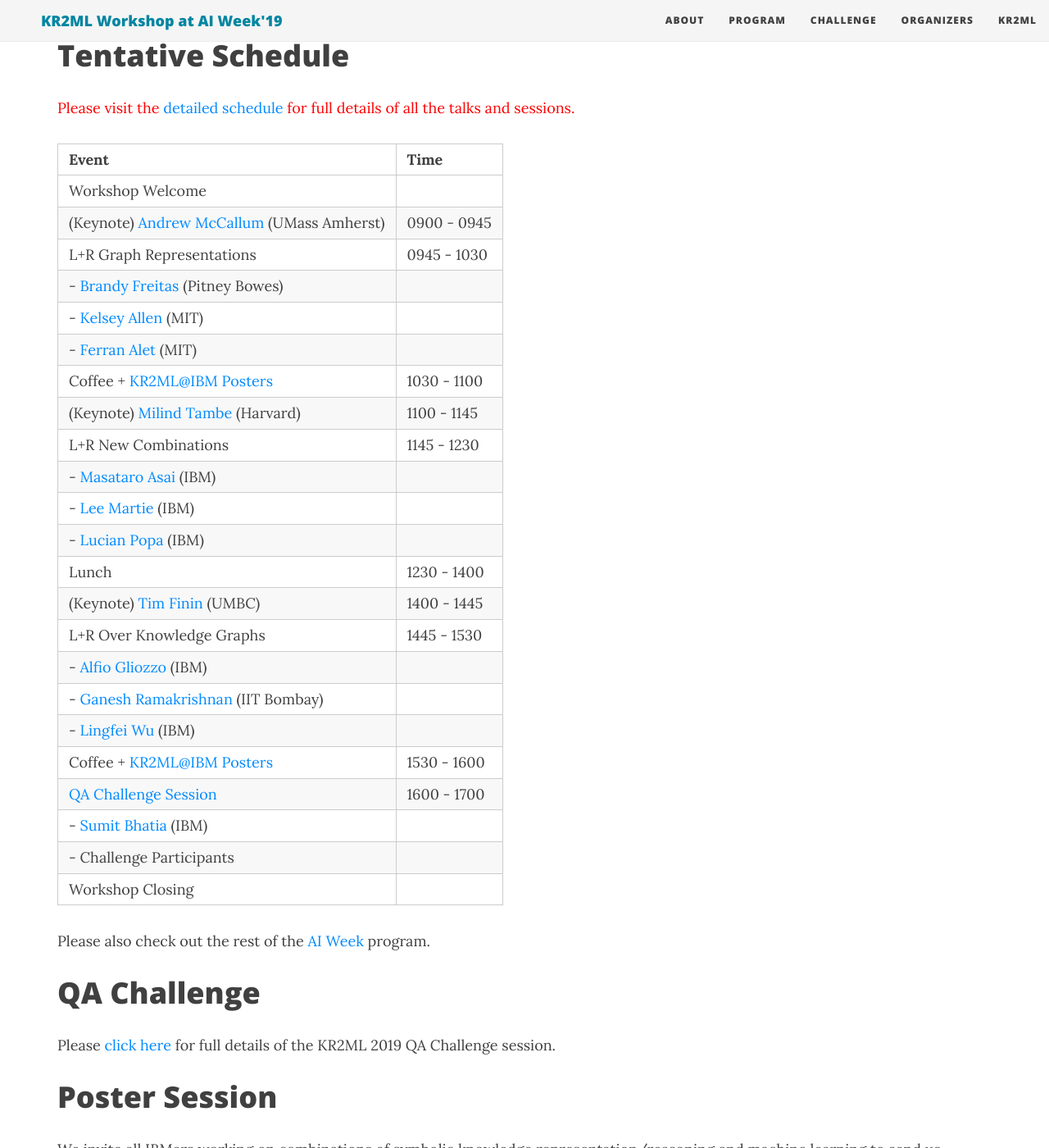
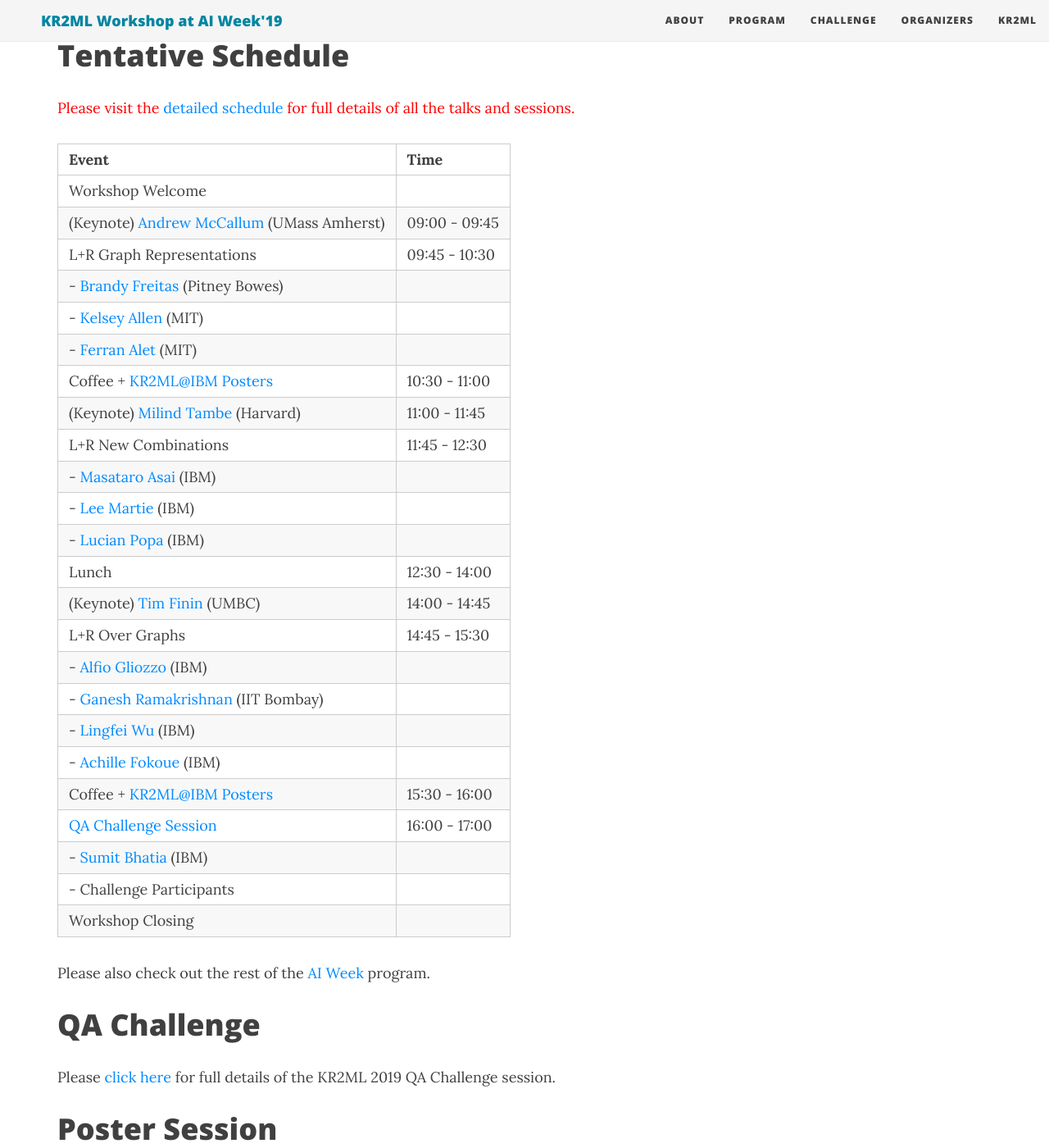
Before and after one commit to kr2ml/ibm-2019, a Jekyll site: the page built from index.md, in a window 1280 px wide and 1400 px high, scrolled down 852 px. Shown: the whole window at 82% size. Built offline with Jekyll 4.4.1, drawn with Linux system fonts in a browser that asks for light colours; nearby versions of some CDN libraries.

Commit message:
other schedule

```diff
--- a/index.md
+++ b/index.md
@@ -23,25 +23,26 @@ Machine learning (ML) has seen a tremendous amount of recent success, and has be
 | Event                                          | Time |
 |------------------------------------------------|----------|
 | Workshop Welcome  |   |
-| (Keynote) [Andrew McCallum](https://people.cs.umass.edu/~mccallum/) (UMass Amherst)    | 0900 - 0945  |
-| L+R Graph Representations                                | 0945 - 1030  |
+| (Keynote) [Andrew McCallum](https://people.cs.umass.edu/~mccallum/) (UMass Amherst)    | 09:00 - 09:45  |
+| L+R Graph Representations                                | 09:45 - 10:30  |
 | - [Brandy Freitas](https://www.linkedin.com/in/brandyalexandrafreitas) (Pitney Bowes)                |          |
 | - [Kelsey Allen](https://cbmm.mit.edu/about/people/allen) (MIT)                           |          |
 | - [Ferran Alet](http://web.mit.edu/alet/www/) (MIT)                             |          |
-| Coffee + [KR2ML@IBM Posters](#poster-session)                     | 1030 - 1100  |
-| (Keynote) [Milind Tambe](https://www.seas.harvard.edu/directory/mtambe) (Harvard)             | 1100 - 1145  |
-| L+R New Combinations                       | 1145 - 1230 |
+| Coffee + [KR2ML@IBM Posters](#poster-session)                     | 10:30 - 11:00  |
+| (Keynote) [Milind Tambe](https://www.seas.harvard.edu/directory/mtambe) (Harvard)             | 11:00 - 11:45  |
+| L+R New Combinations                       | 11:45 - 12:30 |
 | - [Masataro Asai](https://researcher.watson.ibm.com/researcher/view.php?person=ibm-Masataro.Asai) (IBM)                       |           |
 | - [Lee Martie](https://researcher.watson.ibm.com/researcher/view.php?person=ibm-Lee.Martie) (IBM)                                          |         |
 | - [Lucian Popa](https://researcher.watson.ibm.com/researcher/view.php?person=us-lpopa) (IBM) | |
-| Lunch                                          | 1230 - 1400  |
-| (Keynote) [Tim Finin](https://www.csee.umbc.edu/~finin/) (UMBC)                     | 1400 - 1445  |
-| L+R Over Knowledge Graphs | 1445 - 1530 |
+| Lunch                                          | 12:30 - 14:00  |
+| (Keynote) [Tim Finin](https://www.csee.umbc.edu/~finin/) (UMBC)                     | 14:00 - 14:45  |
+| L+R Over Graphs | 14:45 - 15:30 |
 | - [Alfio Gliozzo](https://researcher.watson.ibm.com/researcher/view.php?person=us-gliozzo) (IBM)  |   |
 | - [Ganesh Ramakrishnan](https://www.cse.iitb.ac.in/~ganesh/) (IIT Bombay) |  |
 | - [Lingfei Wu](https://researcher.watson.ibm.com/researcher/view.php?person=us-wuli) (IBM)                                          |          |
-| Coffee + [KR2ML@IBM Posters](#poster-session)                     | 1530 - 1600  |
-| [QA Challenge Session](challenge.md)        | 1600 - 1700  |
+| - [Achille Fokoue](https://researcher.watson.ibm.com/researcher/view.php?person=us-achille) (IBM)                                          |          |
+| Coffee + [KR2ML@IBM Posters](#poster-session)                     | 15:30 - 16:00  |
+| [QA Challenge Session](challenge.md)        | 16:00 - 17:00  |
 | - [Sumit Bhatia](https://researcher.watson.ibm.com/researcher/view.php?person=in-sumitbhatia) (IBM) | |
 | - Challenge Participants  | |
 | Workshop Closing  |   |
```
